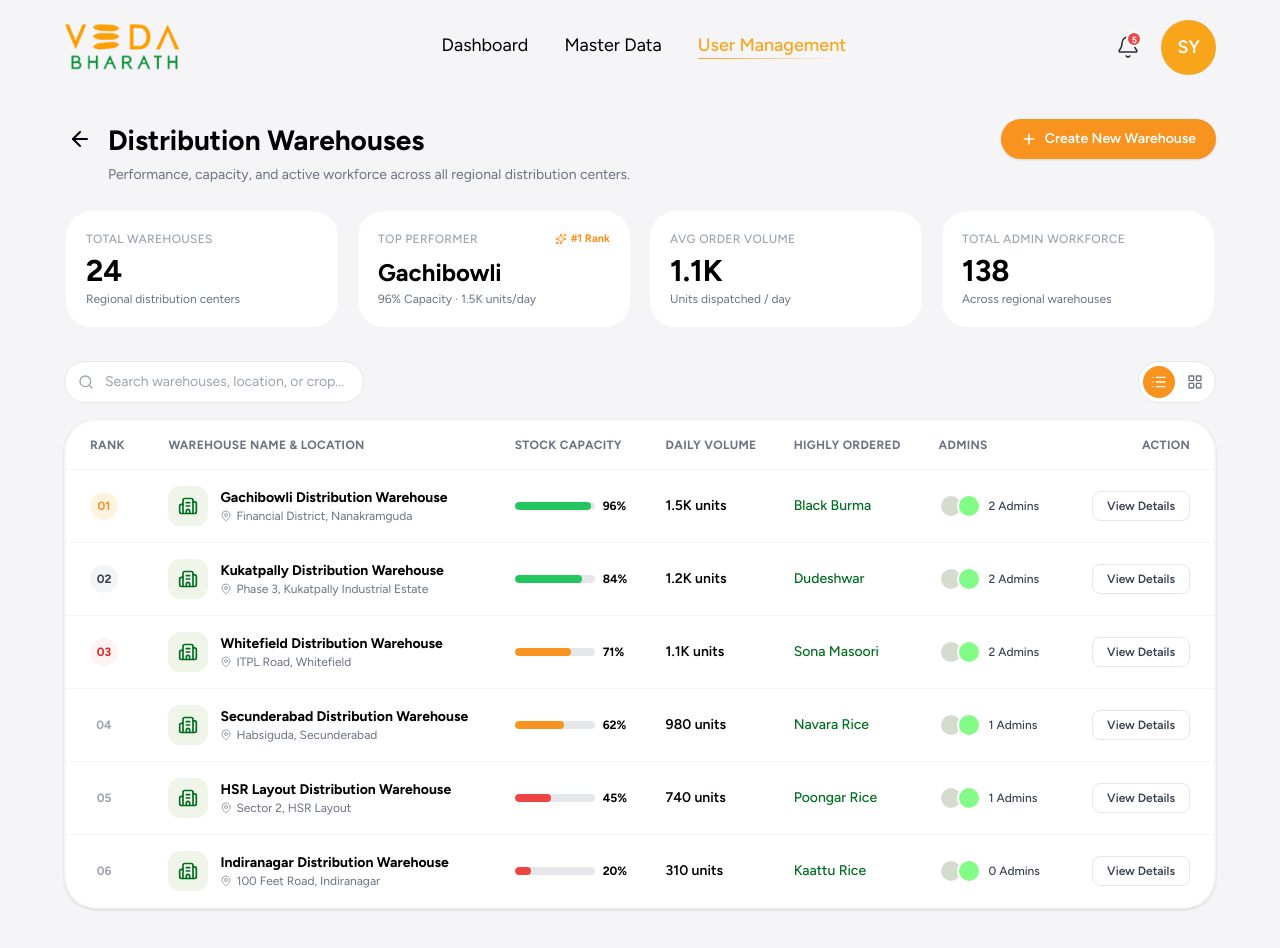
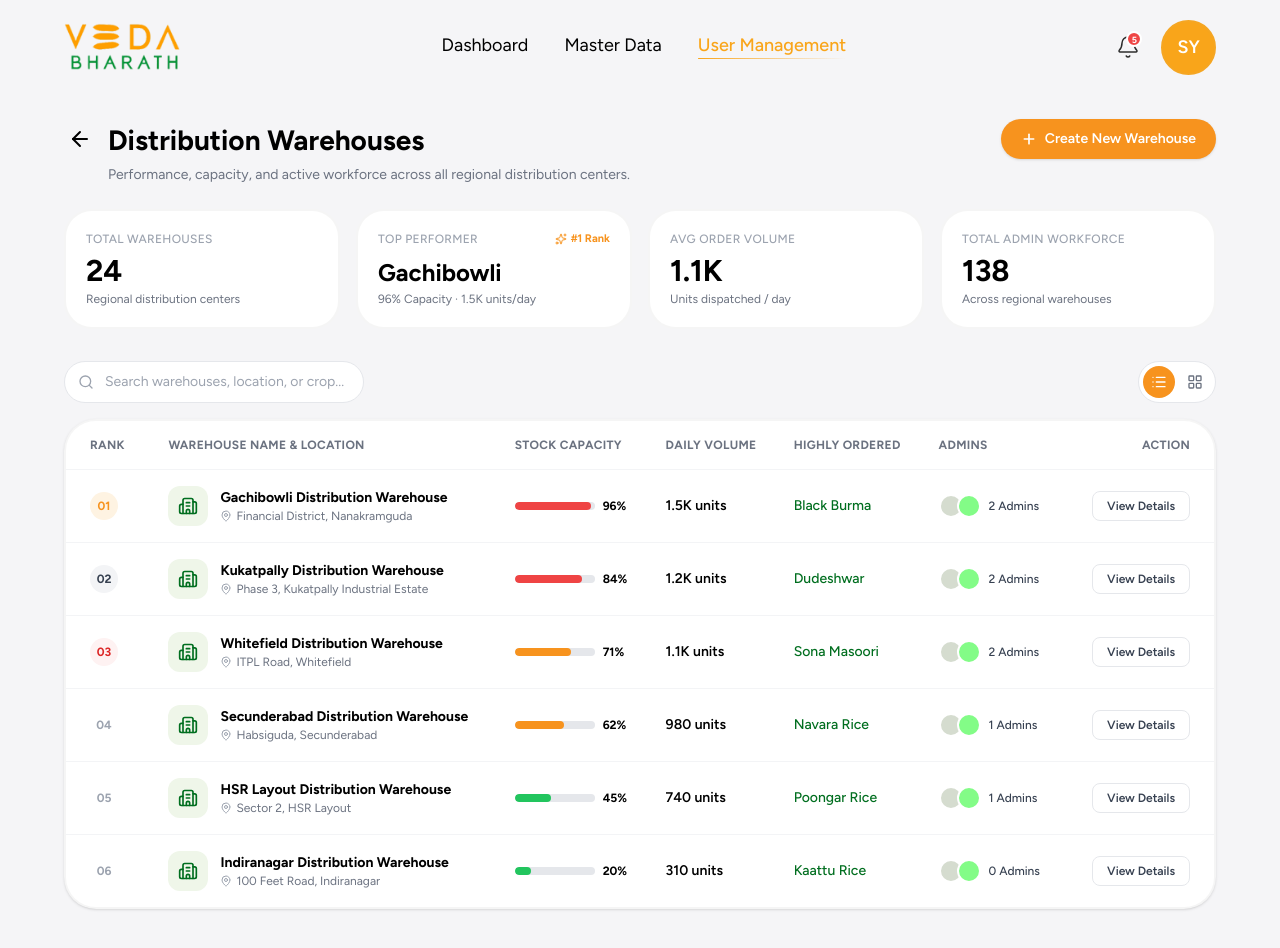
Before and after one commit to ARBRABBIT/Vedabharath-dashboards, a Next.js app: page /super-admin/users/hubs in a window 1280 px wide. Shown: the top 948 px of the page. Built offline with nearby package versions, Linux system fonts and the light colour scheme.

Commit message:
fix(hubs): invert stock capacity color scale to show near 100% as red and far from 100% as green

```diff
--- a/src/app/super-admin/users/hubs/page.tsx
+++ b/src/app/super-admin/users/hubs/page.tsx
@@ -261,10 +261,10 @@
                               <div
                                 className={`h-full rounded-full ${
                                   hub.stockCapacityPercent > 80
-                                    ? "bg-[#22C55E]"
+                                    ? "bg-[#EF4444]"
                                     : hub.stockCapacityPercent > 50
                                       ? "bg-[#F7931E]"
-                                      : "bg-[#EF4444]"
+                                      : "bg-[#22C55E]"
                                 }`}
                                 style={{ width: `${hub.stockCapacityPercent}%` }}
                               />
@@ -393,7 +393,7 @@
                       onClick={() => setViewingHub(hub)}
                       className="cursor-pointer text-xs font-bold text-[#F7931E] transition-colors hover:underline"
                     >
-                      View Hub Details →
+                      View Warehouse Details →
                     </button>
                   </div>
                 </div>
```
